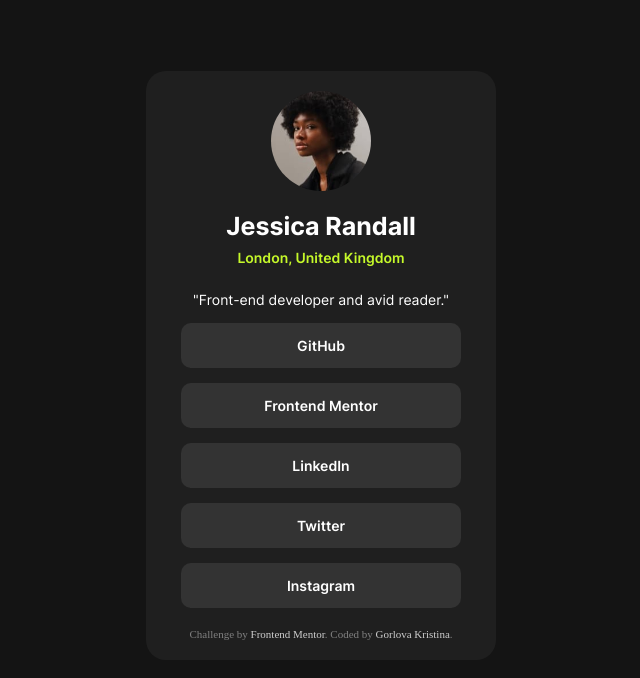
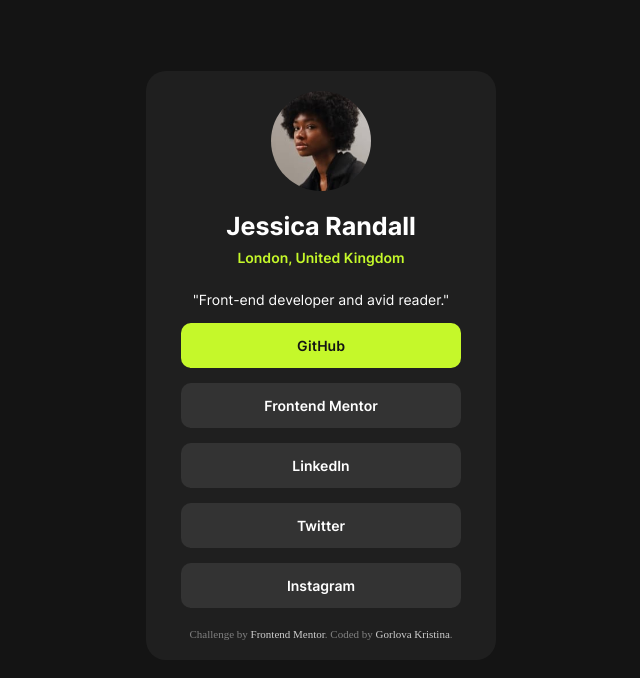
Before and after one commit to klugwer/social-links-profile-main, a plain HTML site: page index.html in a window 1280 px wide. In both pictures the pointer is over the link "GitHub". Shown: the whole page, without its empty margins (319-959 px from the left). Drawn offline with Linux system fonts and the light colour scheme.

Commit message:
Add files via upload

```diff
--- a/style.css
+++ b/style.css
@@ -91,6 +91,11 @@ h1{
     font-size: 14px;
 }
 
+.button-link:hover{
+    background-color:hsl(75, 94%, 57%) ;
+    color:hsl(0, 0%, 8%);
+}
+
 .attribution{
     text-decoration: none;
     color:hsl(0, 0%, 50%);
```
